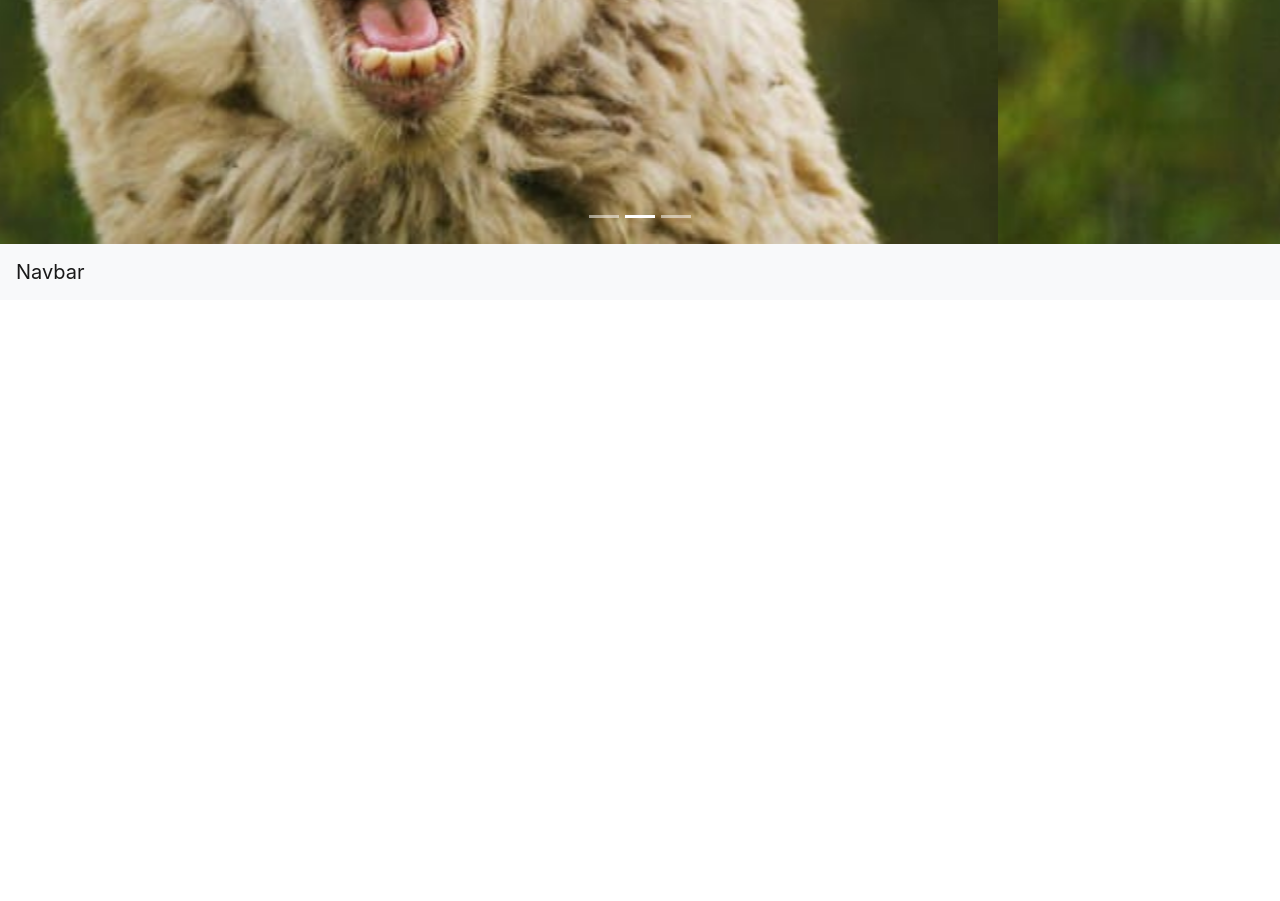
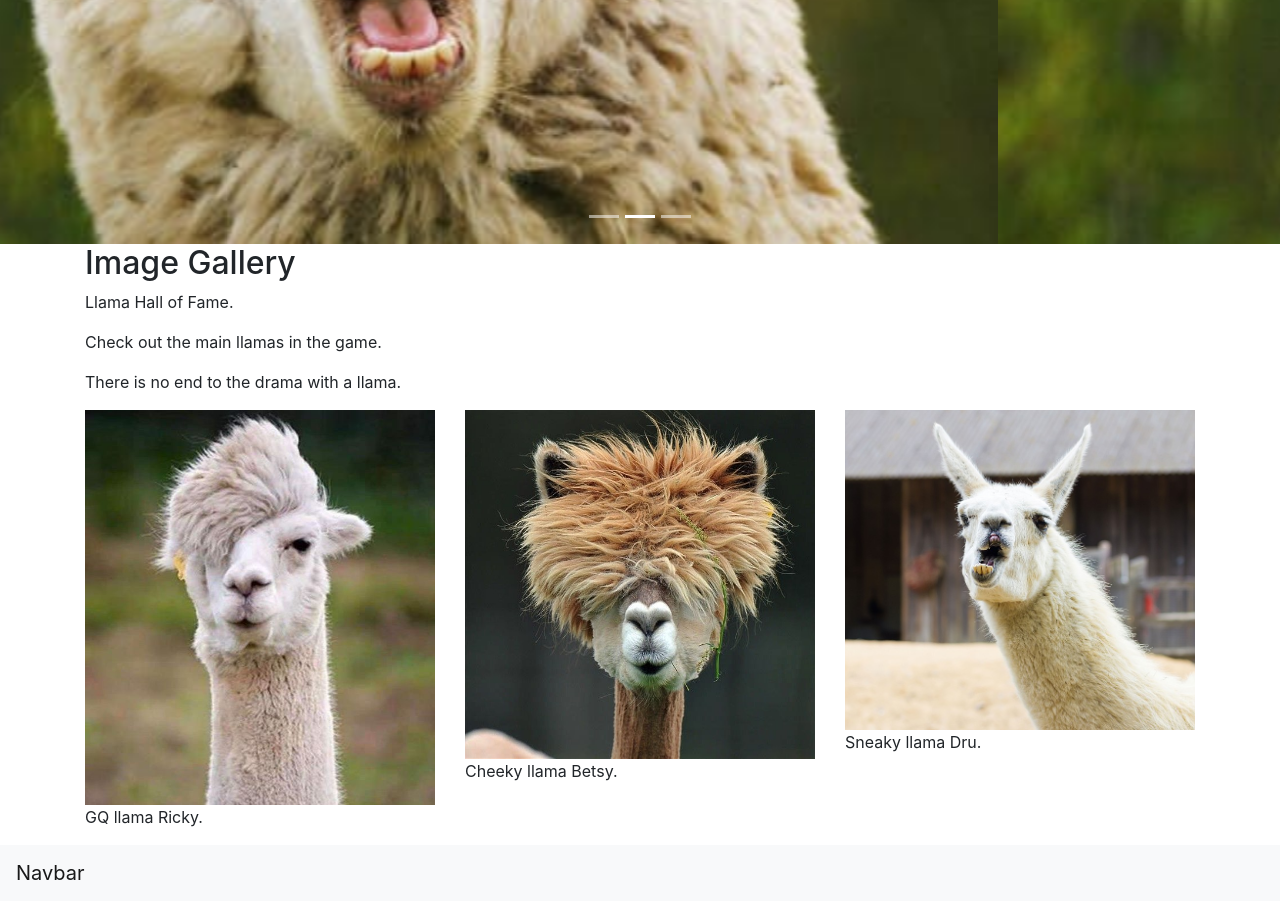
Before and after one commit to cocodomingo/cocodomingo, a plain HTML site: page index.html in a window 1280 px wide. Shown: the part 1641-2542 px from the top of the page. Before the commit the page ends 1941 px from the top, so only its background shows below. Drawn offline with nearby package versions, Linux system fonts and the light colour scheme.

Commit message:
Add files via upload
New images addeded

```diff
--- a/index.html
+++ b/index.html
@@ -19,7 +19,7 @@
 
  <div class="jumbotron jumbotron-fluid">
   <div class="container">
-    <h1 class="display-4">Endlessly Falling</h1>
+    <h1 class="display-4" style="color:deeppink"; >Meditations of the Pink Llama</h1>
     <p class="lead">This is a modified jumbotron that occupies the entire horizontal space of its parent.</p>
     <a class="btn btn-primary btn-lg" href="#carouselExampleIndicators" role="button">Llama</a>
   </div>
@@ -52,6 +52,42 @@
   </a>
 </div>
 
+<div class="container">
+  <h2>Image Gallery</h2>
+  <p>Llama Hall of Fame.</p>
+  <p> Check out the main llamas in the game.</p>
+  <p>There is no end to the drama with a llama.</p>
+  <div class="row">
+    <div class="col-md-4">
+      <div class="thumbnail">
+          <img src="imgreview/llama.jpg" alt="llama1" style="width:100%">
+          <div class="caption">
+            <p>GQ llama Ricky.</p>
+          </div>
+        </a>
+      </div>
+    </div>
+    <div class="col-md-4">
+      <div class="thumbnail">
+          <img src="imgreview/llama2.jpg" alt="llama2" style="width:100%">
+          <div class="caption">
+            <p>Cheeky llama Betsy.</p>
+          </div>
+        </a>
+      </div>
+    </div>
+    <div class="col-md-4">
+      <div class="thumbnail">
+          <img src="imgreview/llama3.jpg" alt="Fjords" style="width:100%">
+          <div class="caption">
+            <p>Sneaky llama Dru.</p>
+          </div>
+        </a>
+      </div>
+    </div>
+  </div>
+</div>
+
 <nav class="navbar navbar-expand-lg navbar-light bg-light">
   <a class="navbar-brand" href="#">Navbar</a>
   <button class="navbar-toggler" type="button" data-toggle="collapse" data-target="#navbarNavAltMarkup" aria-controls="navbarNavAltMarkup" aria-expanded="false" aria-label="Toggle navigation">
```
Also changed, not shown: imgreview/firstaidkit.gif (added), imgreview/llama.jpg (added), imgreview/llama2.jpg (added), imgreview/llama3.jpg (added).
